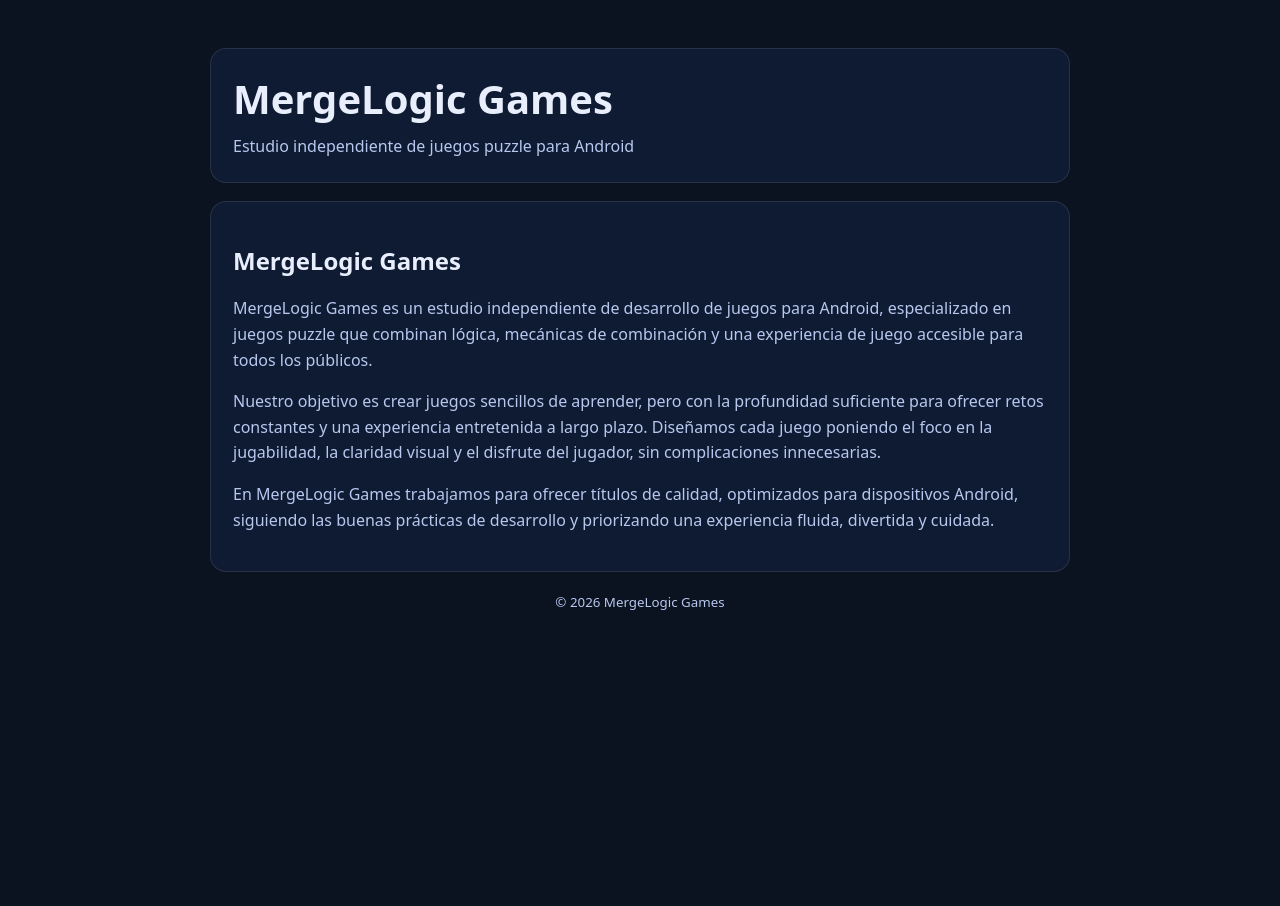
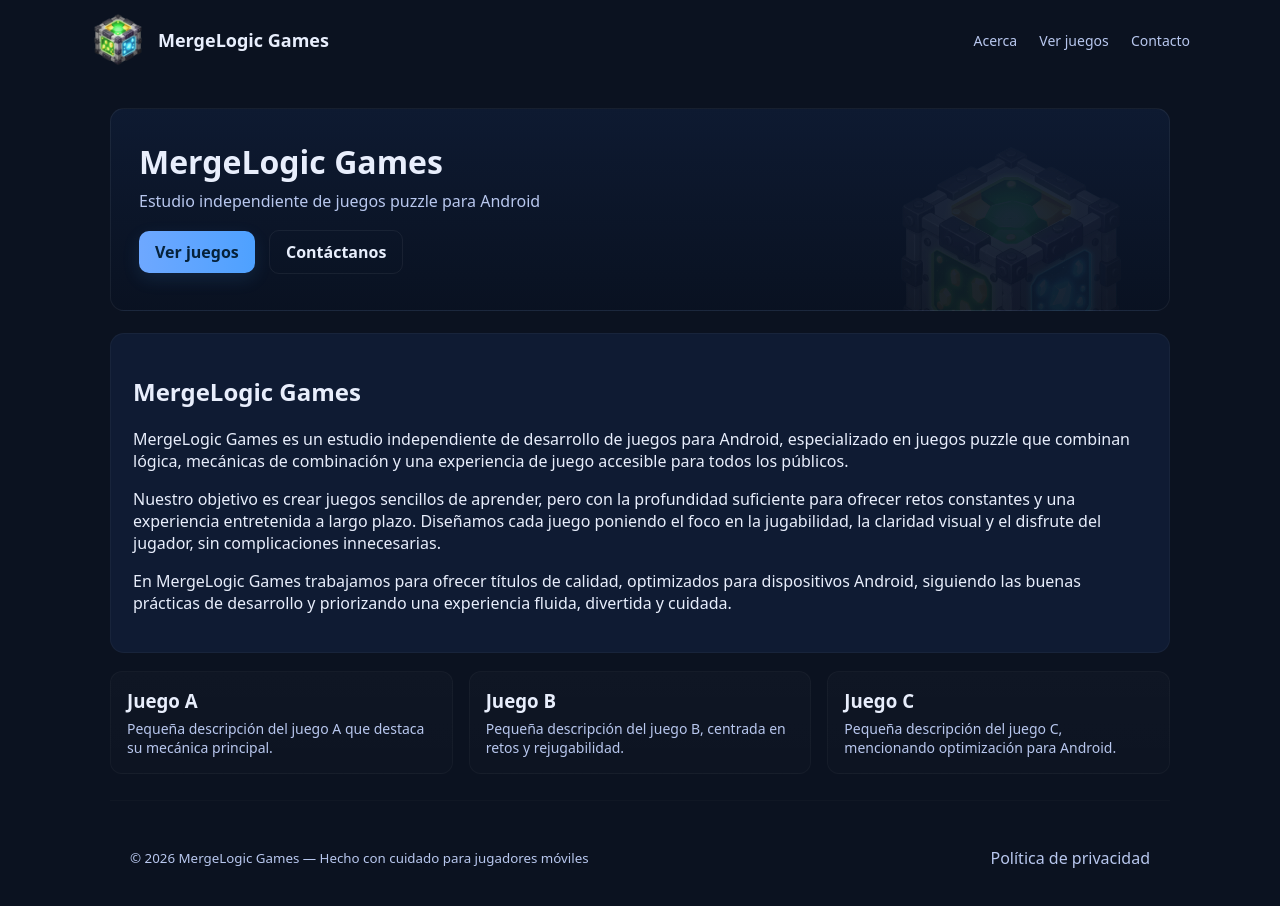
Before and after one commit to asenbanskaliev/MergeLogicGames, a plain HTML site: page index.html in a window 1280 px wide. Before the commit the page ends 800 px from the top, so only its background shows below. Drawn offline with Linux system fonts and the light colour scheme.

Commit message:
Add files via upload

```diff
--- a/index.html
+++ b/index.html
@@ -4,20 +4,40 @@
     <meta charset="utf-8" />
     <meta name="viewport" content="width=device-width,initial-scale=1" />
     <title>MergeLogic Games</title>
-    <meta
-      name="description"
-      content="MergeLogic Games es un estudio independiente de desarrollo de juegos para Android, especializado en juegos puzzle."
-    />
+    <meta name="description" content="MergeLogic Games es un estudio independiente de desarrollo de juegos puzzle para Android." />
+    <meta name="theme-color" content="#0b1220" />
+    <link rel="icon" href="./icono-bg.png" />
     <link rel="stylesheet" href="./styles.css" />
   </head>
   <body>
-    <main class="wrap">
-      <header class="hero">
-        <h1>MergeLogic Games</h1>
-        <p class="subtitle">Estudio independiente de juegos puzzle para Android</p>
+    <div class="site">
+      <header class="site-header">
+        <div class="wrap header-inner">
+          <a class="brand" href="/">
+            <img src="./icono-bg.png" alt="MergeLogic Games" class="logo" />
+            <span class="brand-text">MergeLogic Games</span>
+          </a>
+          <nav class="nav">
+            <a href="#about">Acerca</a>
+            <a href="./games.html">Ver juegos</a>
+            <a href="mailto:contact@mergelogic.example">Contacto</a>
+          </nav>
+        </div>
       </header>
 
-      <section class="card">
+      <main class="wrap">
+        <section class="hero">
+          <div class="hero-content">
+            <h1 class="title">MergeLogic Games</h1>
+            <p class="subtitle">Estudio independiente de juegos puzzle para Android</p>
+            <p class="hero-ctas">
+              <a class="btn primary" href="./games.html">Ver juegos</a>
+              <a class="btn ghost" href="mailto:asen.banskaliev@gmail.com">Contáctanos</a>
+            </p>
+          </div>
+        </section>
+
+        <section id="about" class="card">
           <h2>MergeLogic Games</h2>
           <p>
             MergeLogic Games es un estudio independiente de desarrollo de juegos para Android,
@@ -37,10 +57,31 @@
           </p>
         </section>
 
+        <section id="games" class="cards-grid">
+          <article class="mini-card">
+            <h3>Juego A</h3>
+            <p>Pequeña descripción del juego A que destaca su mecánica principal.</p>
+          </article>
+          <article class="mini-card">
+            <h3>Juego B</h3>
+            <p>Pequeña descripción del juego B, centrada en retos y rejugabilidad.</p>
+          </article>
+          <article class="mini-card">
+            <h3>Juego C</h3>
+            <p>Pequeña descripción del juego C, mencionando optimización para Android.</p>
+          </article>
+        </section>
+
         <footer class="footer">
-        <small>© <span id="y"></span> MergeLogic Games</small>
+          <div class="wrap footer-inner">
+            <small>© <span id="y"></span> MergeLogic Games — Hecho con cuidado para jugadores móviles</small>
+            <nav class="footer-nav">
+              <a href="#">Política de privacidad</a>
+            </nav>
+          </div>
         </footer>
       </main>
+    </div>
 
     <script>
       document.getElementById("y").textContent = new Date().getFullYear();
--- a/styles.css
+++ b/styles.css
@@ -1,48 +1,66 @@
-body {
-  margin: 0;
-  font-family: system-ui, -apple-system, Segoe UI, Roboto, Arial, sans-serif;
-  background: #0b1220;
-  color: #e8eefc;
+:root{
+  --bg:#0b1220;
+  --panel:#0f1b33;
+  --muted:#b8c7ee;
+  --text:#e8eefc;
+  --accent:#6ea8ff;
+  --radius:14px;
 }
 
-.wrap {
-  max-width: 860px;
-  margin: 0 auto;
-  padding: 48px 18px;
+*{box-sizing:border-box}
+body{
+  margin:0;
+  font-family: system-ui, -apple-system, "Segoe UI", Roboto, "Helvetica Neue", Arial, sans-serif;
+  background:var(--bg);
+  color:var(--text);
+  -webkit-font-smoothing:antialiased;
+  -moz-osx-font-smoothing:grayscale;
 }
 
-.hero {
-  padding: 22px;
-  border: 1px solid rgba(255,255,255,0.1);
-  background: #0f1b33;
-  border-radius: 16px;
+.wrap{max-width:1100px;margin:0 auto;padding:28px 20px}
+
+.site-header{background:transparent}
+.header-inner{display:flex;align-items:center;justify-content:space-between;padding:12px 0}
+.brand{display:flex;align-items:center;gap:12px;text-decoration:none;color:var(--text)}
+.logo{width:56px;height:56px;object-fit:contain;border-radius:8px}
+.brand-text{font-weight:700;font-size:18px}
+.nav a{color:var(--muted);text-decoration:none;margin-left:18px;font-size:14px}
+
+.hero{
+  position:relative;
+  display:flex;
+  align-items:center;
+  padding:36px 28px;
+  border-radius:var(--radius);
+  background:linear-gradient(180deg, rgba(15,27,51,0.92), rgba(10,18,34,0.92)), url("./icono-bg.png") right 28px top 28px/260px no-repeat;
+  border:1px solid rgba(255,255,255,0.06);
 }
 
-h1 {
-  margin: 0 0 8px;
-  font-size: 40px;
+.hero-content{max-width:640px}
+.title{margin:0 0 10px;font-size:32px;line-height:1.08}
+.subtitle{margin:0 0 18px;color:var(--muted);font-size:16px}
+
+.hero-ctas{margin:0}
+.btn{display:inline-block;padding:10px 16px;border-radius:10px;text-decoration:none;font-weight:600}
+.btn.primary{background:linear-gradient(90deg,var(--accent),#4ea1ff);color:#06223a;box-shadow:0 6px 18px rgba(78,161,255,0.12)}
+.btn.ghost{background:transparent;border:1px solid rgba(255,255,255,0.06);color:var(--text);margin-left:10px}
+
+.card{margin-top:22px;padding:22px;border-radius:var(--radius);background:var(--panel);border:1px solid rgba(255,255,255,0.04)}
+
+.cards-grid{display:grid;grid-template-columns:repeat(auto-fit,minmax(220px,1fr));gap:16px;margin-top:18px}
+.mini-card{background:linear-gradient(180deg, rgba(255,255,255,0.02), rgba(255,255,255,0.01));padding:16px;border-radius:12px;border:1px solid rgba(255,255,255,0.03)}
+.mini-card h3{margin:0 0 6px}
+.mini-card p{margin:0;color:var(--muted);font-size:14px}
+
+.footer{margin-top:26px;color:var(--muted);padding:18px 0;border-top:1px solid rgba(255,255,255,0.02)}
+.footer-inner{display:flex;align-items:center;justify-content:space-between;gap:12px}
+.footer-nav a{color:var(--muted);text-decoration:none}
+
+@media (max-width:700px){
+  .hero{background-position:right 8px top 8px;background-size:160px}
+  .logo{width:44px;height:44px}
+  .title{font-size:22px}
+  .header-inner{padding:8px 0}
+  .nav a{margin-left:12px;font-size:13px}
+  .wrap{padding:18px}
 }
-
-.subtitle {
-  margin: 0;
-  color: #b8c7ee;
-}
-
-.card {
-  margin-top: 18px;
-  padding: 22px;
-  border: 1px solid rgba(255,255,255,0.1);
-  background: #0f1b33;
-  border-radius: 16px;
-}
-
-p {
-  color: #b8c7ee;
-  line-height: 1.6;
-}
-
-.footer {
-  margin-top: 18px;
-  text-align: center;
-  color: #b8c7ee;
-}
```
Also changed, not shown: games.html (added, +55 -0 lines), app-ads.txt, icono-bg.png (added), robots.txt (added), 1 other file. Lines whose indentation alone changed are shown as unchanged.
